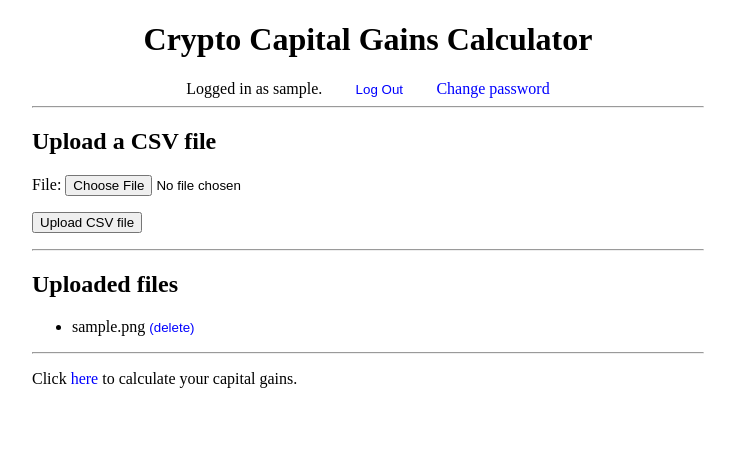
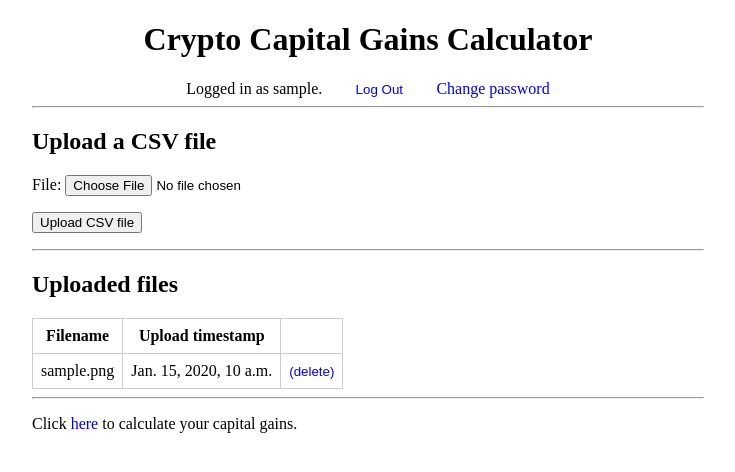
Before and after one commit to jackmurray90/ccgc, a Django app: page / in a window 1280 px wide. Shown: the top 472 px of the page, without its empty margins (272-1007 px from the left). Run offline with Django 5.2, Linux system fonts and the light colour scheme; a user stored in the database is signed in; tables that the repository leaves empty hold one stand-in row (values such as "Sample post").

Commit message:
add creation timestamp for uploaded files

```diff
--- a/ccgc/models.py
+++ b/ccgc/models.py
@@ -8,6 +8,7 @@ class CsvFile(models.Model):
     user = models.ForeignKey(User, on_delete=models.CASCADE, related_name="csv_files")
     file = models.FileField()
     filename = models.CharField(max_length=500)
+    uploaded_at = models.DateTimeField()
 
 @receiver(models.signals.post_delete, sender=CsvFile)
 def auto_delete_file_on_delete(sender, instance, **kwargs):
--- a/ccgc/templates/base.html
+++ b/ccgc/templates/base.html
@@ -31,6 +31,15 @@
       display: inline-block;
       margin: 0 1em;
     }
+    table {
+      border-collapse: collapse;
+      margin: 1em auto;
+    }
+    td, th {
+      border: 1px solid #ccc;
+      padding: 0.5em;
+      text-align: center;
+    }
   </style>
   {% block head %}{% endblock %}
 </head>
--- a/ccgc/templates/dashboard.html
+++ b/ccgc/templates/dashboard.html
@@ -2,8 +2,7 @@
 
 {% block head %}
   <style>
-    p {
-    }
+    table { margin: 0 0; }
     form > div {
       margin: 1em 0;
     }
@@ -50,17 +49,25 @@
       You have not uploaded any CSV files.
     </p>
   {% else %}
-    <ul class="files">
+    <table class="files">
+      <tr>
+        <th>Filename</th>
+        <th>Upload timestamp</th>
+        <th></th>
+      </tr>
       {% for csv_file in user.csv_files.all %}
-        <li>
-          {{ csv_file.filename }}
-          <form action="{% url "delete" csv_file.id %}" method="post">
-            {% csrf_token %}
-            <button type="submit">(delete)</button>
-          </form>
-        </li>
+        <tr>
+          <td>{{ csv_file.filename }}</td>
+          <td>{{ csv_file.uploaded_at }}</td>
+          <td>
+            <form action="{% url "delete" csv_file.id %}" method="post">
+              {% csrf_token %}
+              <button type="submit">(delete)</button>
+            </form>
+          </td>
+        </tr>
       {% endfor %}
-    </ul>
+    </table>
     <hr/>
     <p>Click <a href="{% url "calculate" %}">here</a> to calculate your capital gains.</p>
   {% endif %}
--- a/ccgc/views.py
+++ b/ccgc/views.py
@@ -1,6 +1,7 @@
 from django.shortcuts import render, redirect
 from django.views import View
 from django.contrib import messages
+from datetime import datetime
 
 from ccgc.forms import UploadFileForm
 from ccgc.models import CsvFile
@@ -27,6 +28,7 @@ class UploadFileView(View):
                         user=request.user,
                         file=request.FILES['file'],
                         filename=request.FILES['file'].name,
+                        uploaded_at=datetime.now(),
                     )
             else:
                 messages.error(request, "No CSV file was selected.")
```
Also changed, not shown: ccgc/templates/calculate.html (+0 -9 lines).
